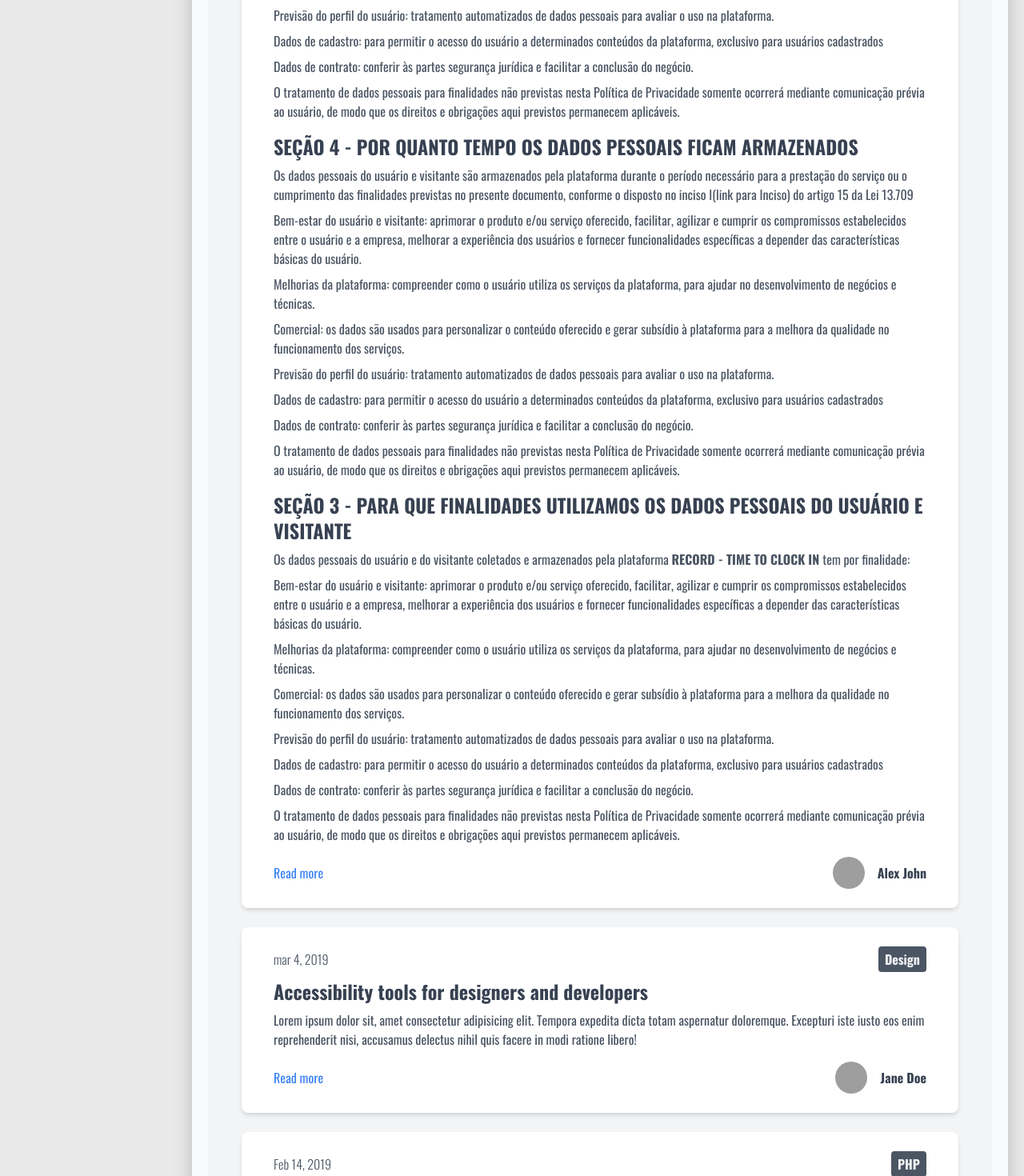
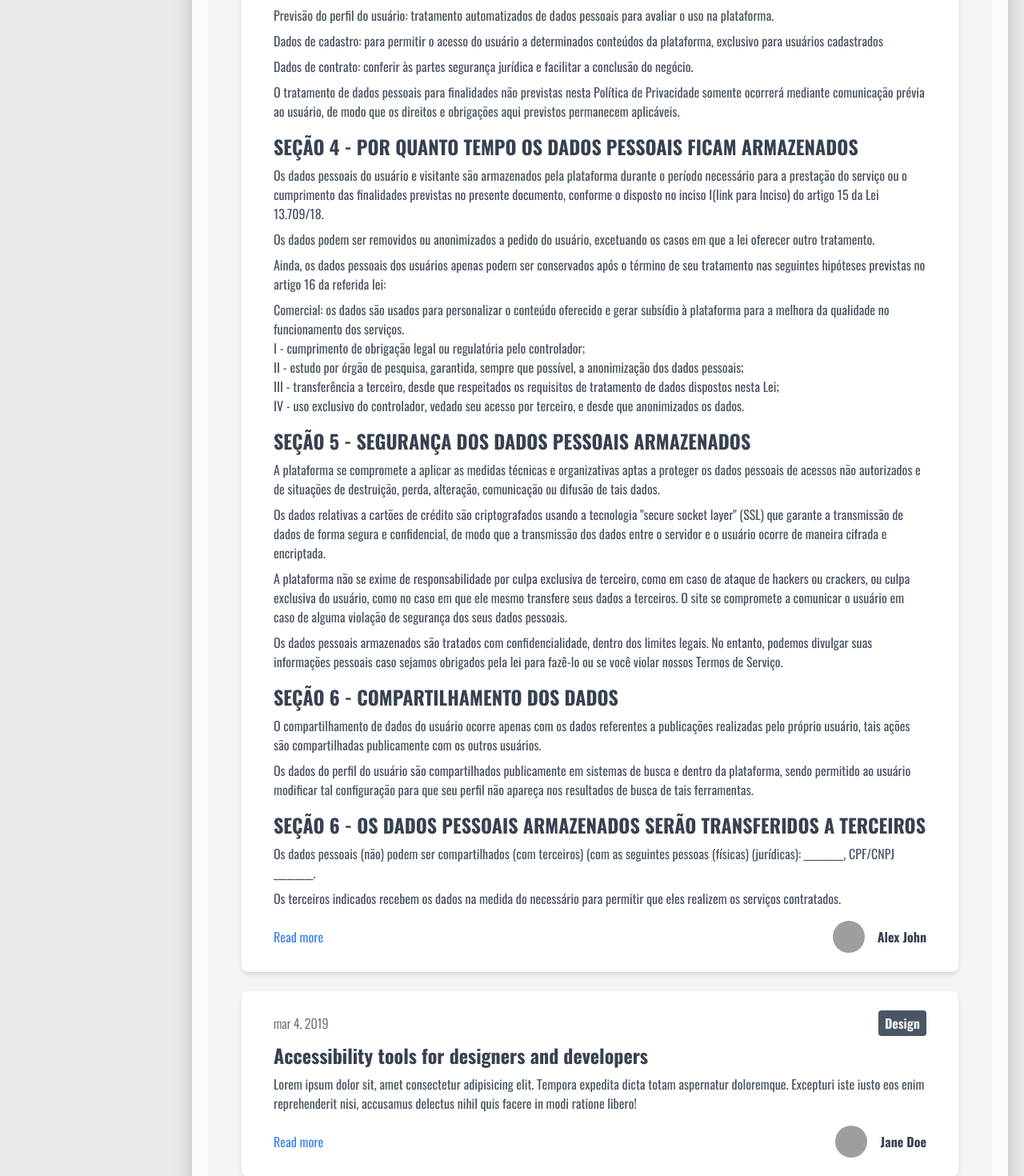
Before and after one commit to SergioFelzener/record, a PHP site: template src/views/about.php in a window 1280 px wide. Shown: the part 1363-2833 px from the top of the page at 80% size. Run offline with PHP 8.4, Linux system fonts and the light colour scheme; the template is opened without the code that fills it, so the values that code supplies are empty; the visitor is signed in with stand-in values (Sample User, id 1); style sheets or scripts are compiled from the project's sources; grey boxes are pictures that could not be loaded.

Commit message:
Politica de privacidade em andamento

```diff
--- a/src/views/about.php
+++ b/src/views/about.php
@@ -134,74 +134,71 @@
                                                                  previstas no presente documento, conforme o disposto no inciso
                                                                 <a href="https://www.jusbrasil.com.br/topicos/200399061/inciso-i-do-artigo-15-da-lei-n-13709-de-14-de-agosto-de-2018" class="cite hover:text-blue-500" rel="200399061" title="Inciso I do Artigo 15 da Lei nº 13.709 de 14 de Agosto de 2018">I(link para Inciso)</a> do artigo
                                                                 <a href="https://www.jusbrasil.com.br/topicos/200399064/artigo-15-da-lei-n-13709-de-14-de-agosto-de-2018" class="cite hover:text-blue-500" rel="200399064" title="Artigo 15 da Lei nº 13.709 de 14 de Agosto de 2018">15</a> da Lei
-                                                                <a href="https://www.jusbrasil.com.br/legislacao/612902269/lei-13709-18" class="cite hover:text-blue-500" rel="200399658" title="LEI Nº 13.709, DE 14 DE AGOSTO DE 2018.">13.709</a>
+                                                                <a href="https://www.jusbrasil.com.br/legislacao/612902269/lei-13709-18" class="cite hover:text-blue-500" rel="200399658" title="LEI Nº 13.709, DE 14 DE AGOSTO DE 2018.">13.709</a>/18.
                                 </p>
-                                <p class="mt-2 text-gray-600">Bem-estar do usuário e visitante: aprimorar o produto
-                                                                e/ou serviço oferecido, facilitar, agilizar e cumprir
-                                                                os compromissos estabelecidos entre o usuário e a empresa,
-                                                                 melhorar a experiência dos usuários e fornecer funcionalidades
-                                                                 específicas a depender das características básicas do usuário.
+                                <p class="mt-2 text-gray-600">Os dados podem ser removidos ou anonimizados a pedido do usuário, excetuando os
+                                                                casos em que a lei oferecer outro tratamento.
                                 </p>
-                                <p class="mt-2 text-gray-600">Melhorias da plataforma: compreender como o usuário utiliza os
-                                                                serviços da plataforma, para ajudar no desenvolvimento de
-                                                                negócios e técnicas.
+                                <p class="mt-2 text-gray-600">Ainda, os dados pessoais dos usuários apenas podem ser conservados após o término
+                                                                de seu tratamento nas seguintes hipóteses previstas no artigo 16 da referida lei:
                                 </p>
                                 <p class="mt-2 text-gray-600">Comercial: os dados são usados para personalizar o conteúdo
                                                                 oferecido e gerar subsídio à plataforma para a melhora da qualidade
-                                                                no funcionamento dos serviços.
+                                                                no funcionamento dos serviços.<br>
+                                                                I - cumprimento de obrigação legal ou regulatória pelo controlador;<br>
+                                                                II - estudo por órgão de pesquisa, garantida, sempre que possível, a anonimização dos dados pessoais;<br>
+                                                                III - transferência a terceiro, desde que respeitados os requisitos de tratamento de dados dispostos nesta Lei;<br>
+                                                                IV - uso exclusivo do controlador, vedado seu acesso por terceiro, e desde que anonimizados os dados.<br>
                                 </p>
-                                <p class="mt-2 text-gray-600">Previsão do perfil do usuário: tratamento automatizados de dados
-                                                                pessoais para avaliar o uso na plataforma.
-                                </p>
-                                <p class="mt-2 text-gray-600">Dados de cadastro: para permitir o acesso do usuário a determinados
-                                                                conteúdos da plataforma, exclusivo para usuários cadastrados
-                                </p>
-                                <p class="mt-2 text-gray-600">Dados de contrato: conferir às partes segurança jurídica e facilitar
-                                                                a conclusão do negócio.
-                                </p>
-                                <p class="mt-2 text-gray-600">O tratamento de dados pessoais para finalidades não previstas nesta
-                                                                Política de Privacidade somente ocorrerá mediante comunicação prévia
-                                                                ao usuário, de modo que os direitos e obrigações aqui previstos
-                                                                permanecem aplicáveis.
-                                </p>
-
                             </div>
                             <div class="flex items-center justify-between">
-                                <h2 class="text-xl mt-4 font-bold text-gray-700 md:text-2xl">SEÇÃO 3 - PARA QUE FINALIDADES UTILIZAMOS OS DADOS PESSOAIS DO USUÁRIO E VISITANTE</h2>
+                                <h2 class="text-xl mt-4 font-bold text-gray-700 md:text-2xl">SEÇÃO 5 - SEGURANÇA DOS DADOS PESSOAIS ARMAZENADOS</h2>
                             </div>
                             <div class="mt-2">
-                                <p class="mt-2 text-gray-600">Os dados pessoais do usuário e do visitante coletados
-                                                                e armazenados pela plataforma <strong>RECORD - TIME TO CLOCK IN </strong> tem por finalidade:
+                                <p class="mt-2 text-gray-600">A plataforma se compromete a aplicar as medidas técnicas e organizativas aptas a
+                                                                proteger os dados pessoais de acessos não autorizados e de situações de destruição,
+                                                                perda, alteração, comunicação ou difusão de tais dados.
                                 </p>
-                                <p class="mt-2 text-gray-600">Bem-estar do usuário e visitante: aprimorar o produto
-                                                                e/ou serviço oferecido, facilitar, agilizar e cumprir
-                                                                os compromissos estabelecidos entre o usuário e a empresa,
-                                                                 melhorar a experiência dos usuários e fornecer funcionalidades
-                                                                 específicas a depender das características básicas do usuário.
+                                <p class="mt-2 text-gray-600">Os dados relativas a cartões de crédito são criptografados usando a tecnologia
+                                                                "secure socket layer" (SSL) que garante a transmissão de dados de forma segura
+                                                                e confidencial, de modo que a transmissão dos dados entre o servidor e o usuário
+                                                                ocorre de maneira cifrada e encriptada.
                                 </p>
-                                <p class="mt-2 text-gray-600">Melhorias da plataforma: compreender como o usuário utiliza os
-                                                                serviços da plataforma, para ajudar no desenvolvimento de
-                                                                negócios e técnicas.
+                                <p class="mt-2 text-gray-600">A plataforma não se exime de responsabilidade por culpa exclusiva de terceiro,
+                                                                como em caso de ataque de hackers ou crackers, ou culpa exclusiva do usuário,
+                                                                como no caso em que ele mesmo transfere seus dados a terceiros. O site se
+                                                                compromete a comunicar o usuário em caso de alguma violação de segurança dos
+                                                                seus dados pessoais.
                                 </p>
-                                <p class="mt-2 text-gray-600">Comercial: os dados são usados para personalizar o conteúdo
-                                                                oferecido e gerar subsídio à plataforma para a melhora da qualidade
-                                                                no funcionamento dos serviços.
+                                <p class="mt-2 text-gray-600">Os dados pessoais armazenados são tratados com confidencialidade, dentro dos
+                                                                limites legais. No entanto, podemos divulgar suas informações pessoais caso
+                                                                sejamos obrigados pela lei para fazê-lo ou se você violar nossos Termos de Serviço.
                                 </p>
-                                <p class="mt-2 text-gray-600">Previsão do perfil do usuário: tratamento automatizados de dados
-                                                                pessoais para avaliar o uso na plataforma.
+                            </div>
+                            <div class="flex items-center justify-between">
+                                <h2 class="text-xl mt-4 font-bold text-gray-700 md:text-2xl">SEÇÃO 6 - COMPARTILHAMENTO DOS DADOS</h2>
+                            </div>
+                            <div class="mt-2">
+                                <p class="mt-2 text-gray-600">O compartilhamento de dados do usuário ocorre apenas com os dados referentes
+                                                                 a publicações realizadas pelo próprio usuário, tais ações são compartilhadas
+                                                                 publicamente com os outros usuários.
                                 </p>
-                                <p class="mt-2 text-gray-600">Dados de cadastro: para permitir o acesso do usuário a determinados
-                                                                conteúdos da plataforma, exclusivo para usuários cadastrados
+                                <p class="mt-2 text-gray-600">Os dados do perfil do usuário são compartilhados publicamente em sistemas de
+                                                                busca e dentro da plataforma, sendo permitido ao usuário modificar tal
+                                                                configuração para que seu perfil não apareça nos resultados de busca de tais
+                                                                ferramentas.
                                 </p>
-                                <p class="mt-2 text-gray-600">Dados de contrato: conferir às partes segurança jurídica e facilitar
-                                                                a conclusão do negócio.
+                            </div>
+                            <div class="flex items-center justify-between">
+                                <h2 class="text-xl mt-4 font-bold text-gray-700 md:text-2xl">SEÇÃO 6 - OS DADOS PESSOAIS ARMAZENADOS SERÃO TRANSFERIDOS A TERCEIROS</h2>
+                            </div>
+                            <div class="mt-2">
+                                <p class="mt-2 text-gray-600">Os dados pessoais (não) podem ser compartilhados (com terceiros) (com as seguintes pessoas (físicas)
+                                                                (jurídicas): _________, CPF/CNPJ _________.
                                 </p>
-                                <p class="mt-2 text-gray-600">O tratamento de dados pessoais para finalidades não previstas nesta
-                                                                Política de Privacidade somente ocorrerá mediante comunicação prévia
-                                                                ao usuário, de modo que os direitos e obrigações aqui previstos
-                                                                permanecem aplicáveis.
+                                <p class="mt-2 text-gray-600">Os terceiros indicados recebem os dados na medida do necessário para permitir que eles realizem os
+                                                                serviços contratados.
                                 </p>
-
                             </div>
                             <div class="flex items-center justify-between mt-4"><a href="#" class="text-blue-500 hover:underline">Read more</a>
                                 <div><a href="#" class="flex items-center"><img src="https://images.unsplash.com/photo-1492562080023-ab3db95bfbce?ixlib=rb-1.2.1&amp;ixid=eyJhcHBfaWQiOjEyMDd9&amp;auto=format&amp;fit=crop&amp;w=731&amp;q=80" alt="avatar" class="hidden object-cover w-10 h-10 mx-4 rounded-full sm:block">
```
